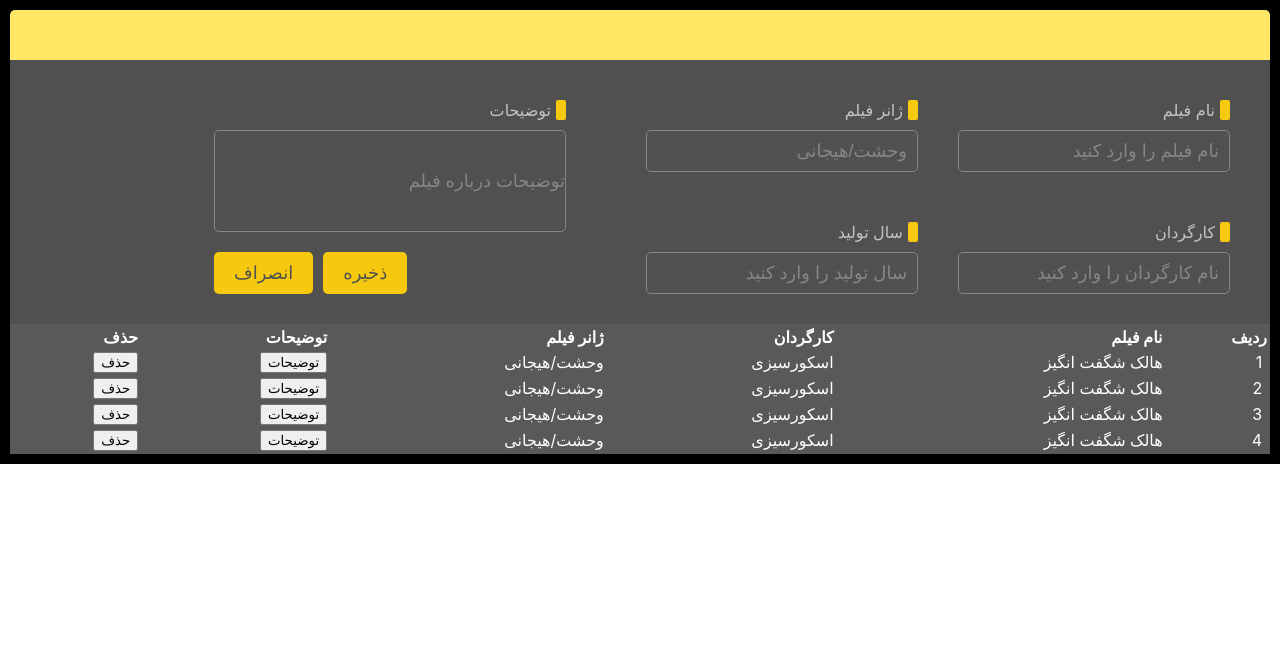
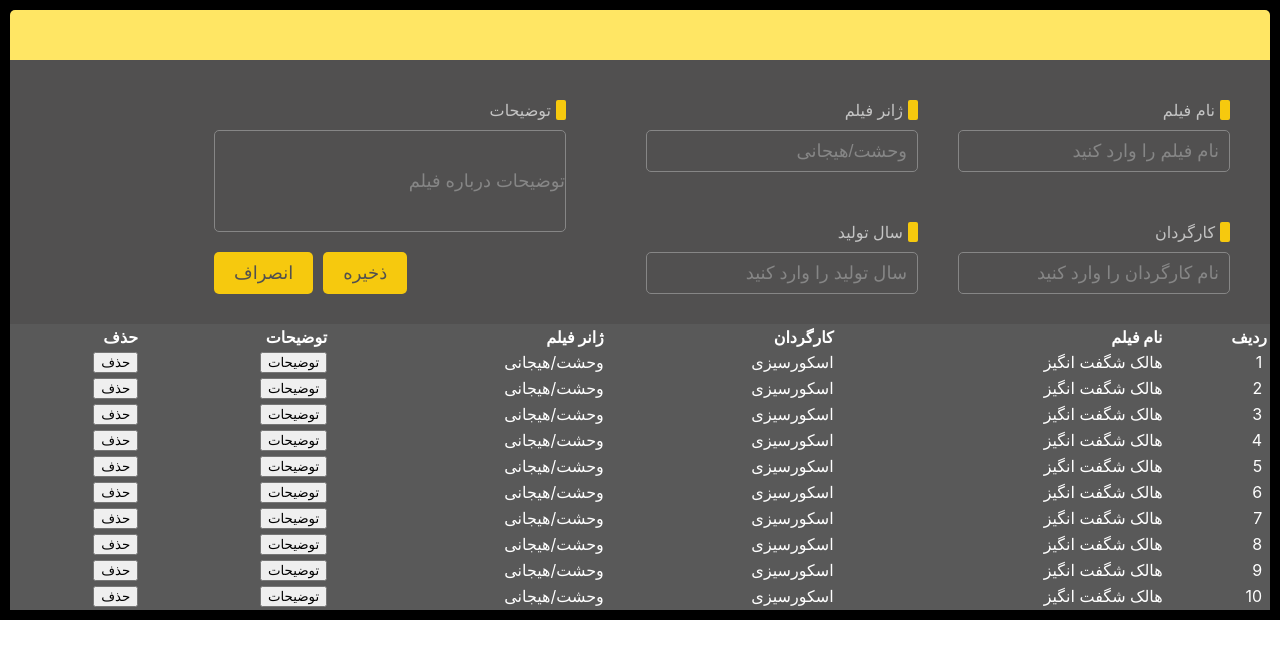
Before and after one commit to maryammoshtoofar/HW17-maktab76, a React (Create React App) app: page / in a window 1280 px wide. Shown: the top 658 px of the page. Built offline with nearby package versions, Linux system fonts and the light colour scheme; data requests are answered from the project's data file.

Commit message:
add DeleteFilms function

```diff
--- a/db.json
+++ b/db.json
@@ -31,6 +31,54 @@
       "genre": "وحشت/هیجانی",
       "year": "۱۳۹۵/۲۰۱۱",
       "description": " این فیلم بر پایهٔ شخصیت هالک در کمیک‌های شرکت مارول کامیکس ساخته شده و دومین فیلم در دنیای سینمایی مارول می‌باشد."
+    },
+    {
+      "id": 5,
+      "title": "هالک شگفت انگیز",
+      "director": "اسکورسیزی",
+      "genre": "وحشت/هیجانی",
+      "year": "۱۳۹۵/۲۰۱۱",
+      "description": " این فیلم بر پایهٔ شخصیت هالک در کمیک‌های شرکت مارول کامیکس ساخته شده و دومین فیلم در دنیای سینمایی مارول می‌باشد."
+    },
+    {
+      "id": 6,
+      "title": "هالک شگفت انگیز",
+      "director": "اسکورسیزی",
+      "genre": "وحشت/هیجانی",
+      "year": "۱۳۹۵/۲۰۱۱",
+      "description": " این فیلم بر پایهٔ شخصیت هالک در کمیک‌های شرکت مارول کامیکس ساخته شده و دومین فیلم در دنیای سینمایی مارول می‌باشد."
+    },
+    {
+      "id": 7,
+      "title": "هالک شگفت انگیز",
+      "director": "اسکورسیزی",
+      "genre": "وحشت/هیجانی",
+      "year": "۱۳۹۵/۲۰۱۱",
+      "description": " این فیلم بر پایهٔ شخصیت هالک در کمیک‌های شرکت مارول کامیکس ساخته شده و دومین فیلم در دنیای سینمایی مارول می‌باشد."
+    },
+    {
+      "id": 8,
+      "title": "هالک شگفت انگیز",
+      "director": "اسکورسیزی",
+      "genre": "وحشت/هیجانی",
+      "year": "۱۳۹۵/۲۰۱۱",
+      "description": " این فیلم بر پایهٔ شخصیت هالک در کمیک‌های شرکت مارول کامیکس ساخته شده و دومین فیلم در دنیای سینمایی مارول می‌باشد."
+    },
+    {
+      "id": 9,
+      "title": "هالک شگفت انگیز",
+      "director": "اسکورسیزی",
+      "genre": "وحشت/هیجانی",
+      "year": "۱۳۹۵/۲۰۱۱",
+      "description": " این فیلم بر پایهٔ شخصیت هالک در کمیک‌های شرکت مارول کامیکس ساخته شده و دومین فیلم در دنیای سینمایی مارول می‌باشد."
+    },
+    {
+      "id": 10,
+      "title": "هالک شگفت انگیز",
+      "director": "اسکورسیزی",
+      "genre": "وحشت/هیجانی",
+      "year": "۱۳۹۵/۲۰۱۱",
+      "description": " این فیلم بر پایهٔ شخصیت هالک در کمیک‌های شرکت مارول کامیکس ساخته شده و دومین فیلم در دنیای سینمایی مارول می‌باشد."
     }
   ]
 }
--- a/package.json
+++ b/package.json
@@ -9,6 +9,7 @@
     "react": "^18.2.0",
     "react-dom": "^18.2.0",
     "react-scripts": "5.0.1",
+    "reactjs-popup": "^2.0.5",
     "styled-components": "^5.3.5",
     "web-vitals": "^2.1.4"
   },
--- a/src/App.js
+++ b/src/App.js
@@ -4,20 +4,32 @@ import Table from "./Components/Table";
 import { useState, useEffect } from "react";
 
 function App() {
+  // Set State to Store Films
+  const [films, setFilms] = useState([]);
 
-  const [films, setFilms] = useState([]);
-  useEffect(() => {
-    fetch("http://localhost:3001/films").then((data) => {
+  // Function to get list of films from  API
+  const GetApiData = () => {
+    fetch(`http://localhost:3001/films`).then((data) => {
       data.json().then((result) => {
         setFilms(result);
       });
     });
+  };
+
+  // Function to Delete the Films
+  const DeleteFilm = (id) => {
+    fetch(`http://localhost:3001/films/${id}`, { method: "DELETE" }).then(() =>
+      GetApiData()
+    );
+  };
+  useEffect(() => {
+    GetApiData();
   }, []);
 
   return (
     <div className="wrapper">
       <Form />
-      <Table films={films} />
+      <Table films={films} DeleteFilm={DeleteFilm} />
     </div>
   );
 }
--- a/src/Components/Table/index.js
+++ b/src/Components/Table/index.js
@@ -2,7 +2,6 @@ import React, { useEffect } from "react";
 import { DataTable } from "./styledcomponents";
 import "./index.css";
 function Table(props) {
-  // Generate Row Numbers using rowIndex
   useEffect(() => {});
 
   return (
@@ -21,7 +20,7 @@ function Table(props) {
         {props.films.map((film) => (
           <tr key={film.id}>
             <td>
-              <button>حذف</button>
+              <button onClick={() => props.DeleteFilm(film.id)}>حذف</button>
             </td>
             <td>
               <button>توضیحات</button>
```
Also changed, not shown: 1 other file (tests, documents, lock files or other folders).
